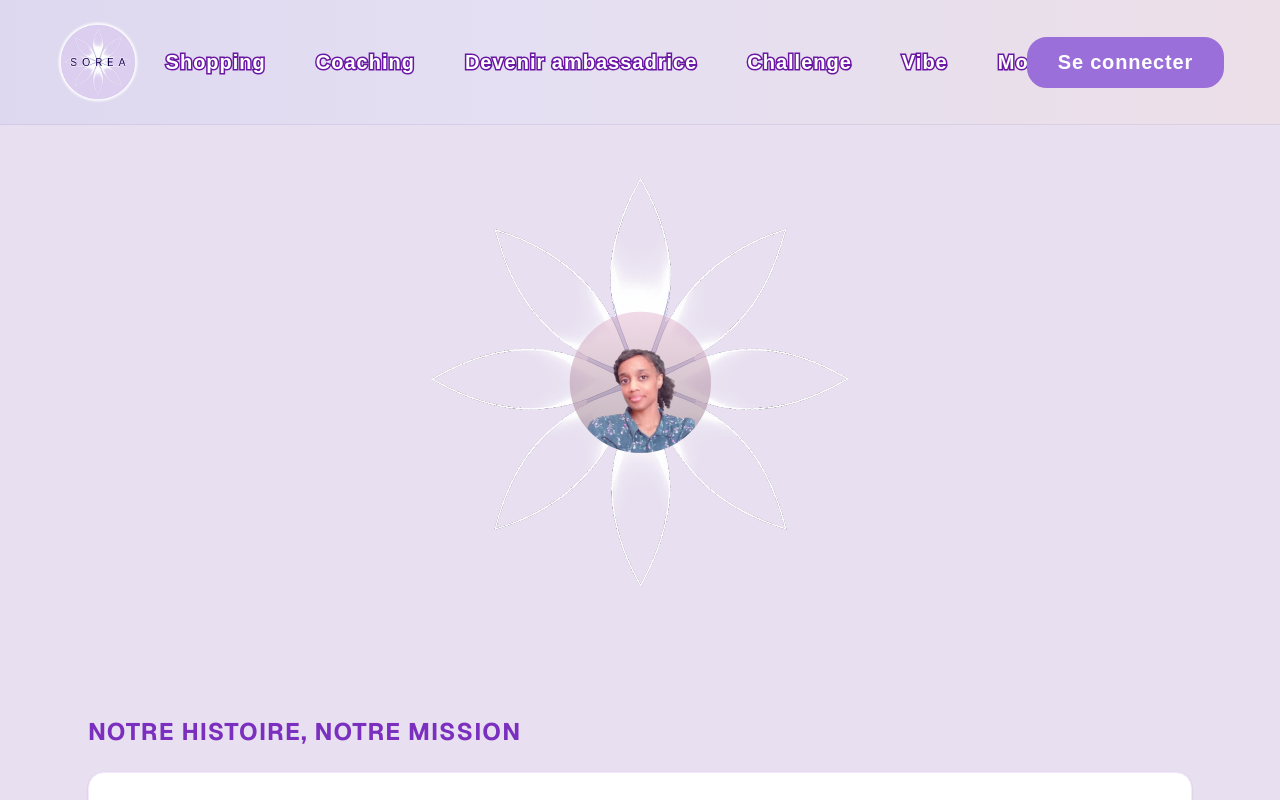
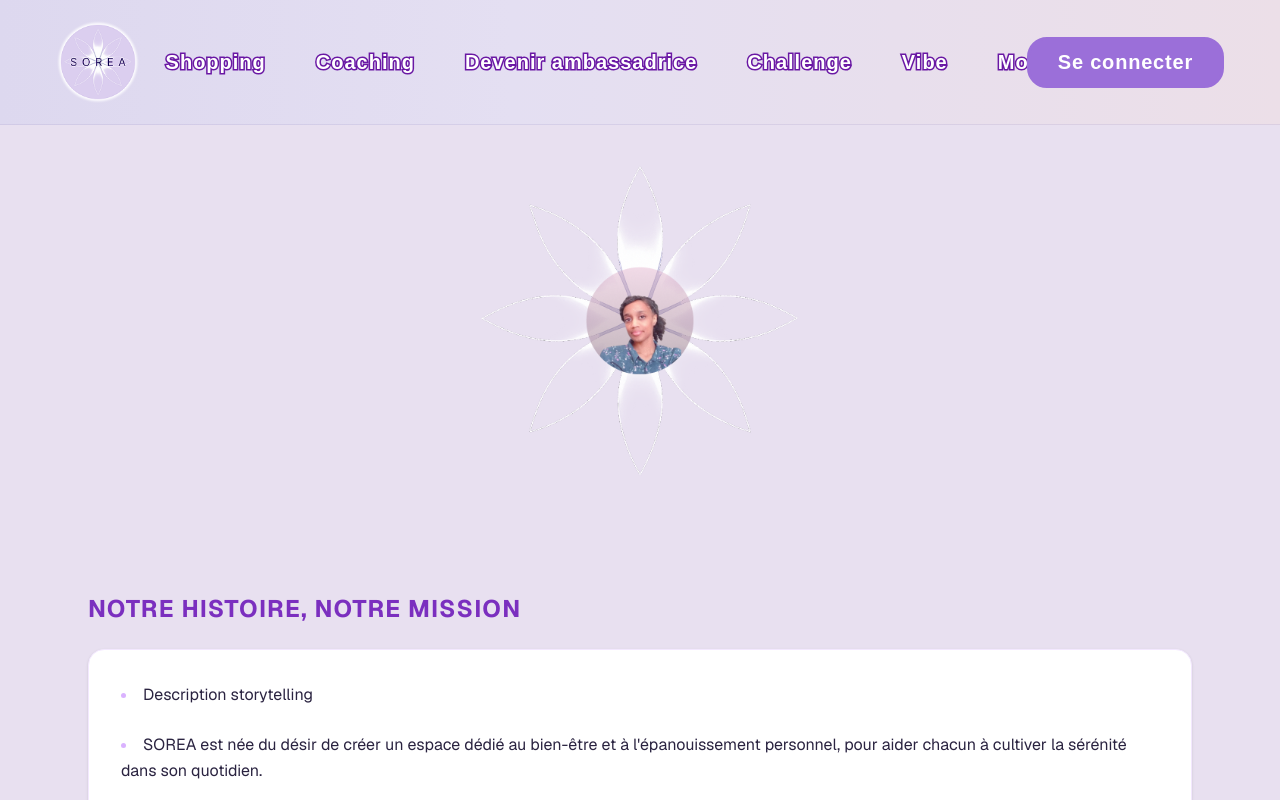
Before and after one commit to SOREA-sea/SOREA, a Next.js app: page /about in a window 1280 px wide. Shown: the top 800 px of the page. Built offline with nearby package versions, Linux system fonts and the light colour scheme; no server answers; some icons are missing; a web font is replaced by a local one.

Commit message:
debug page about leger

```diff
--- a/src/app/about/page.tsx
+++ b/src/app/about/page.tsx
@@ -1,5 +1,6 @@
 import Navbar from "@/components/Navbar";
 import Footer from "@/components/Footer";
+import Image from "next/image";
 
 export default function AboutPage() {
   return (
@@ -10,7 +11,8 @@ export default function AboutPage() {
         <section>
           <h1 className="text-center md:text-5xl font-bold text-[#000000] mb-4 mid underline tracking-wider">À propos</h1>
           <h2 className="flex justify-center items-center">
-          <img src="/image_about_svg/Photo_profil.png" alt="À propos" className="object-contain" /></h2>
+          <Image src="/image_about_svg/Photo_profil.png" alt="À propos" className="object-contain" width={360} height={360} />
+          </h2>
         </section>
         {/* --- SECTION 1 : NOTRE HISTOIRE --- */}
         <section>
@@ -37,7 +39,7 @@ export default function AboutPage() {
             ].map((item, idx) => (
               <div key={idx} className={`bg-white rounded-2xl p-6 shadow-sm border border-purple-100 flex flex-col items-start gap-4 transition-all duration-500 cursor-default ${item.hoverClass}`}>
                 <div className="w-12 h-12 bg-[#c4a8e8]/30 rounded-xl flex items-center justify-center text-2xl">
-                  {item.image && <img src={item.image} alt={item.title} className="w-full h-full object-contain" />}
+                  {item.image && <Image src={item.image} alt={item.title} className="w-full h-full object-contain" width={48} height={48} />}
                 </div>
                 <h3 className="font-bold text-[#7b2fbf] text-lg">{item.title}</h3>
                 <p className="text-xs leading-relaxed text-[#9080aa]">{item.text}</p>
@@ -68,7 +70,7 @@ export default function AboutPage() {
               <p className="text-sm list-disc list-inside text-left w-full transition-transform duration-500 ease-out group-hover:translate-y-2">
                 Nous nous engageons à adopter une démarche éthique et responsable, que ce soit dans le choix des matériaux, nos processus ou nos partenaires.
               </p>
-              <div className="text-5xl opacity-50"><img src="/image_about_svg/Vector.svg" alt="Engagement" className="w-full h-full object-contain" /></div>
+              <div className="text-5xl opacity-50"><Image src="/image_about_svg/Vector.svg" alt="Engagement" className="w-full h-full object-contain" width={120} height={120} /></div>
               <button className="absolute bottom-4 right-8 text-[#7b2fbf] font-bold text-xs hover:underline">En savoir plus</button>
             </div>
           </section>
```
